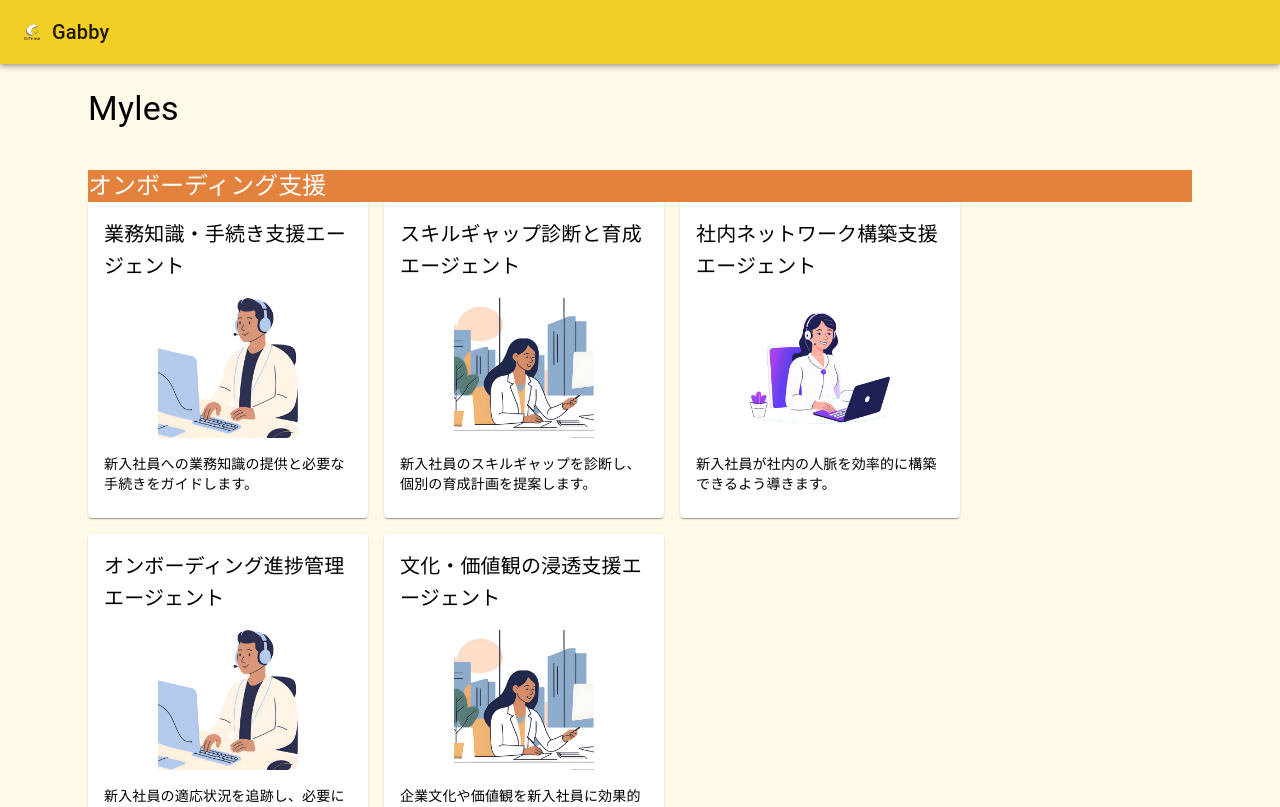
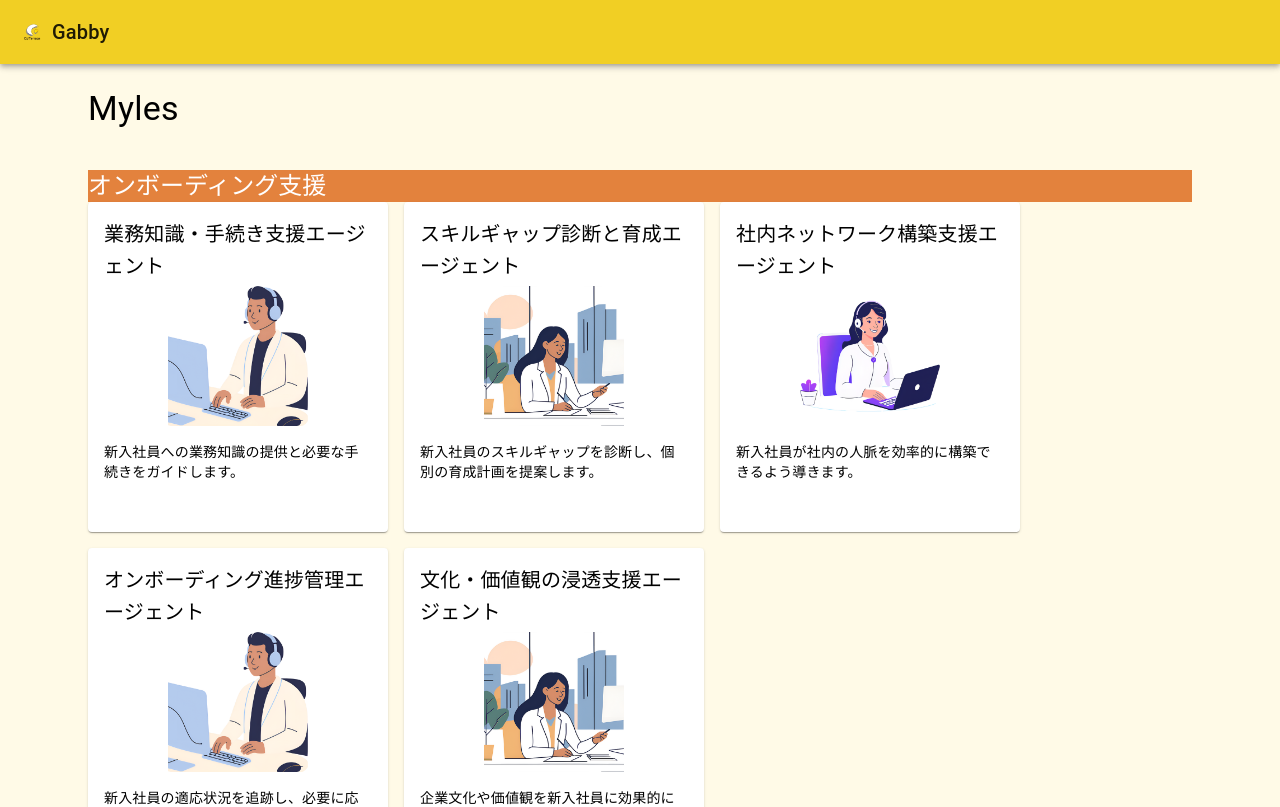
Before and after one commit to K0daimurakami/gabby, a React (Create React App) app: page / in a window 1280 px wide. Shown: the top 807 px of the page. Built offline with nearby package versions, Linux system fonts and the light colour scheme.

Commit message:
update: カードの高さを固定、幅も少し調整

```diff
--- a/src/components/molecules/AgentCard.tsx
+++ b/src/components/molecules/AgentCard.tsx
@@ -21,20 +21,33 @@ const AgentCard: React.FC<Props> = ({ title, description, image, navigateTo }) =
 
   return (
     <Card
-      sx={{ width: 280, height: "100%", cursor: "pointer" }}
+      sx={{
+        width: 300,
+        height: 330, // 固定の高さを設定
+        cursor: "pointer",
+        display: "flex",
+        flexDirection: "column"
+      }}
       onClick={() => handleCardClick(navigate, navigateTo)}
     >
-      <CardContent>
-        {/* Title atom */}
-        <Typography text={title} variant="h6" />
+      <CardContent sx={{
+        display: "flex",
+        flexDirection: "column",
+        height: "100%",
+        padding: 2
+      }}>
+        {/* Title atom - 固定高さ */}
+        <Box sx={{ height: 60, mb: 1 }}>
+          <Typography text={title} variant="h6" />
+        </Box>
 
-        {/* Image atom */}
-        <Box sx={{ my: 2, position: "relative", height: 140 }} >
+        {/* Image atom - 固定高さ */}
+        <Box sx={{ height: 140, mb: 2, position: "relative" }} >
           <Image src={image} alt={title} height="100%" width="100%" />
         </Box>
 
-        {/* Description atom */}
-        <Box>
+        {/* Description atom - 残りのスペースを使用 */}
+        <Box sx={{ flexGrow: 1, overflow: "auto" }}>
           <Typography text={description} variant="body2" />
         </Box>
       </CardContent>
```
